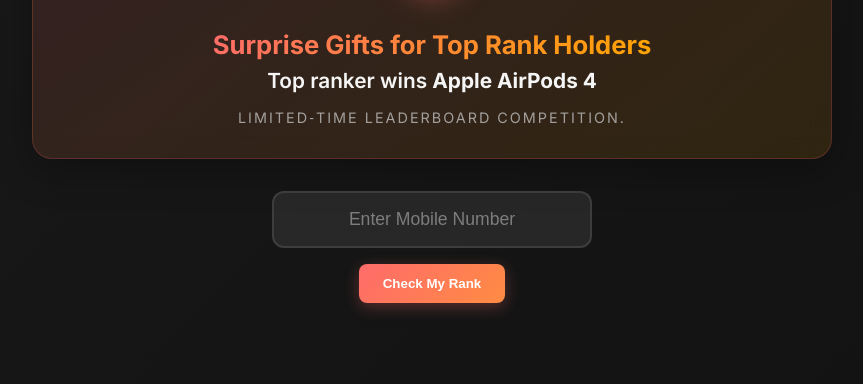
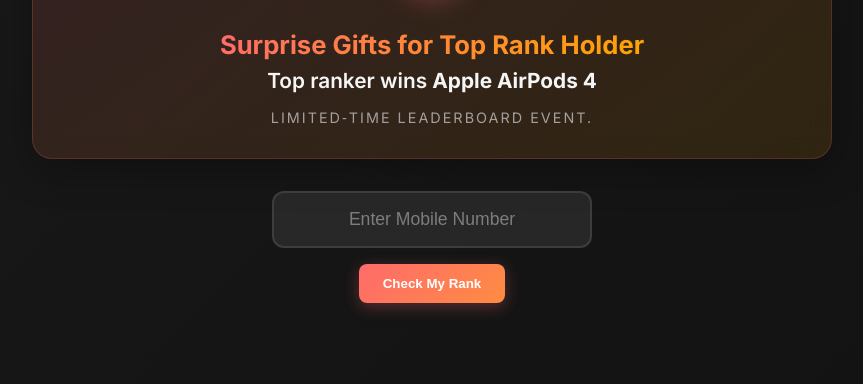
Before and after one commit to marieswar-sketch/Dostt---User-Competetion, a plain HTML site: page index.html in a window 1280 px wide. Shown: the part 409-793 px from the top of the page, without its empty margins (208-1071 px from the left). Drawn offline with Linux system fonts and the light colour scheme.

Commit message:
Update index.html

```diff
--- a/index.html
+++ b/index.html
@@ -24,9 +24,9 @@
             <div class="reward-banner">
                 <div class="reward-icon">🎁</div>
                 <div class="reward-text">
-                    <h2>Surprise Gifts for Top Rank Holders</h2>
+                    <h2>Surprise Gifts for Top Rank Holder</h2>
                     <p>Top ranker wins <strong>Apple AirPods 4</strong></p>
-                    <span class="reward-sub">Limited‑time leaderboard competition.</span>
+                    <span class="reward-sub">Limited‑time leaderboard event.</span>
                 </div>
             </div>
         </section>
```
